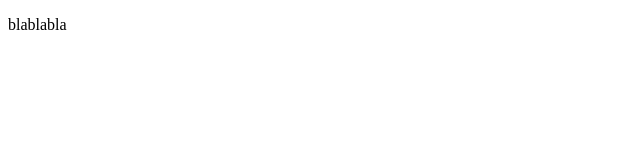
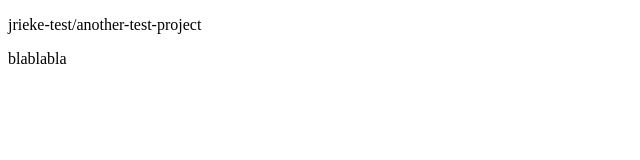
Before and after one commit to jrieke-test/another-test-project, a plain HTML site: page index.html in a window 1280 px wide. Shown: the whole page, without its empty margins (0-640 px from the left). Drawn offline with Linux system fonts and the light colour scheme.

Commit message:
Updated index.html

```diff
--- a/index.html
+++ b/index.html
@@ -1 +1 @@
-<!DOCTYPE html><html><head><title>Portfolio</title></head><body><p></p><p>blablabla</p></body></html>
+<!DOCTYPE html><html><head><title>Portfolio</title></head><body><p>jrieke-test/another-test-project</p><p>blablabla</p></body></html>
```
